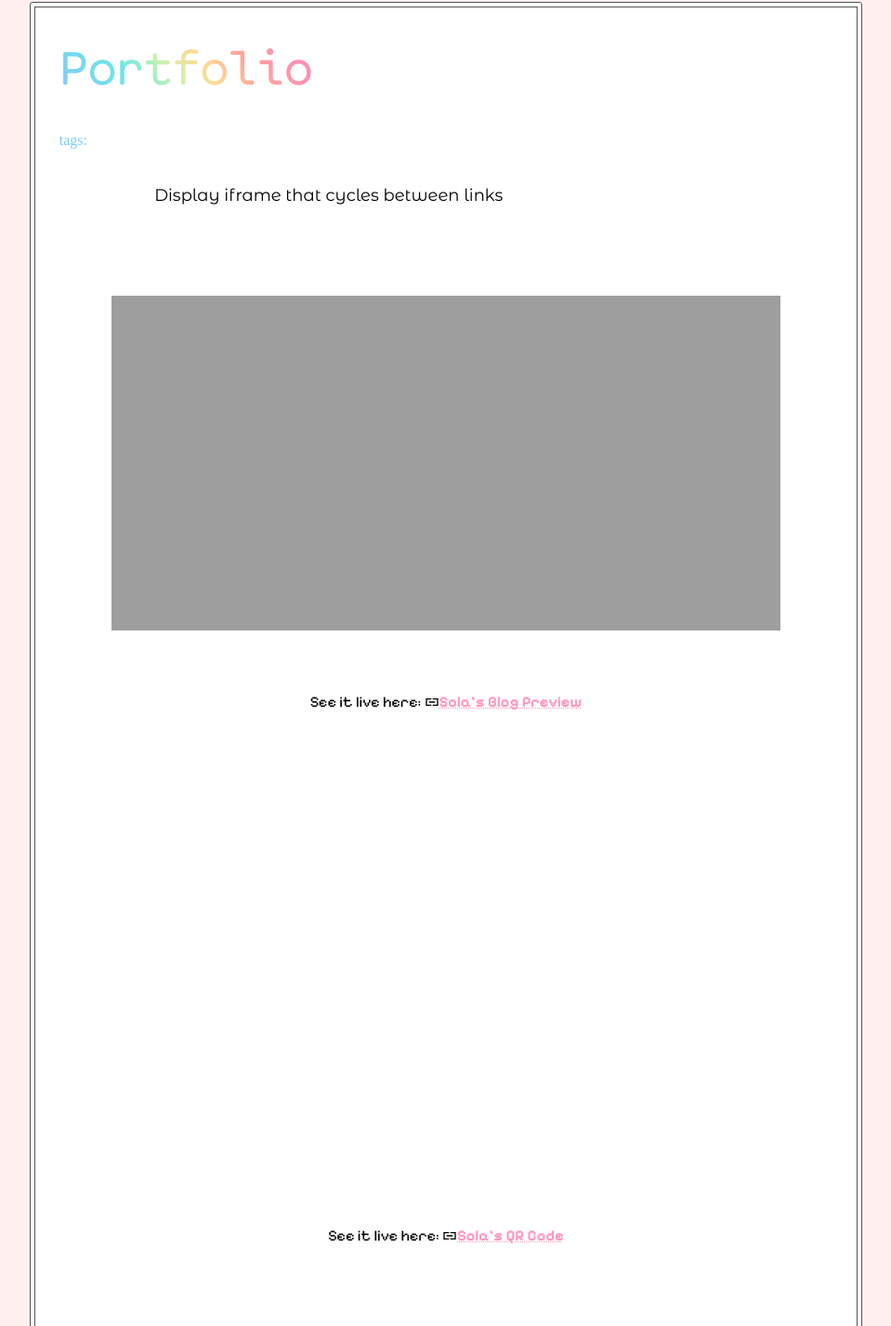
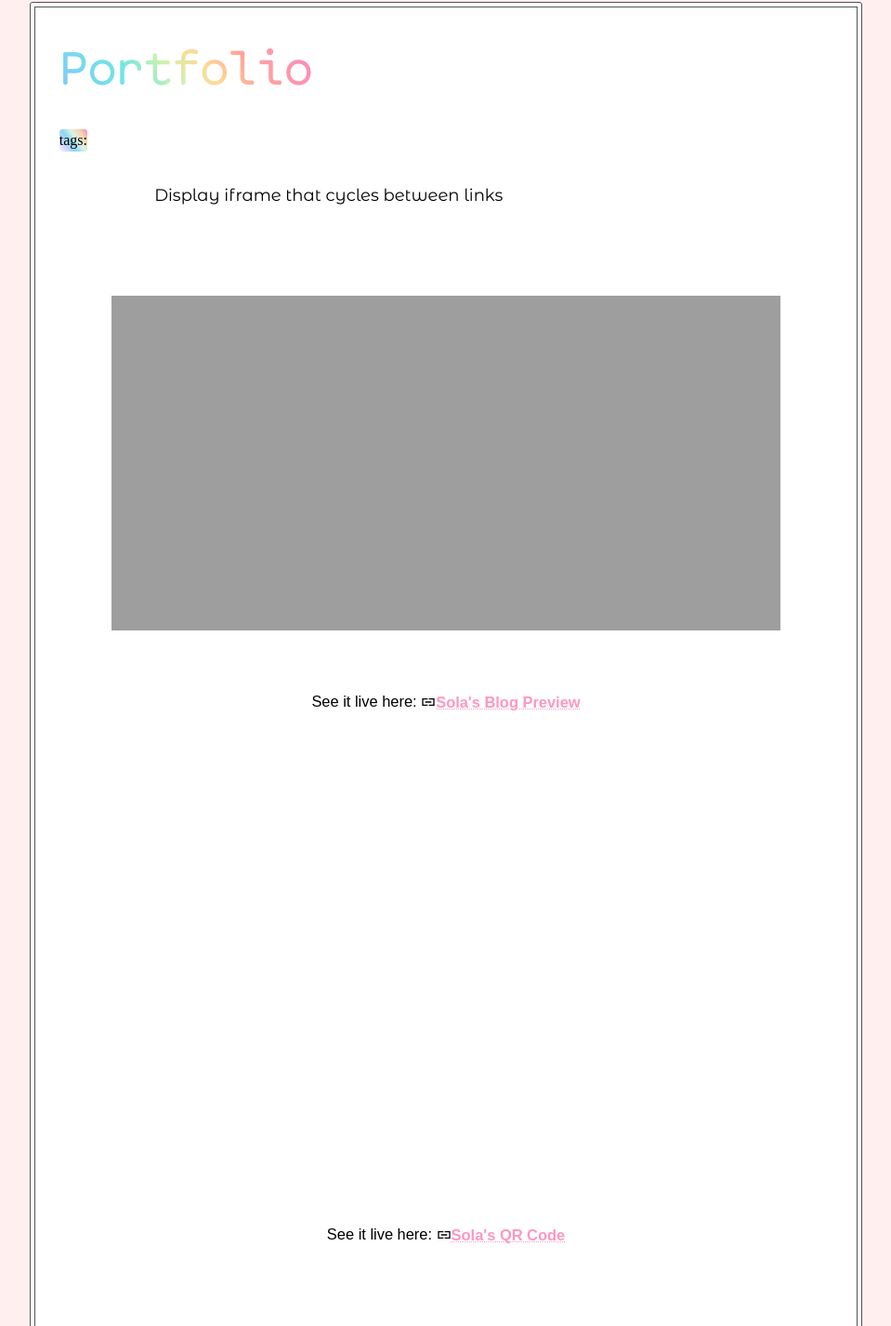
Before and after one commit to sola-fairy/sola-fairy.garden, a Jekyll site: the page built from _docs/portfolio.md, in a window 1280 px wide. Shown: the part 232-1658 px from the top of the page at 93% size, without its empty margins (160-1119 px from the left). Built offline with Jekyll 4.4.1, drawn with Linux system fonts in a browser that asks for light colours; some web fonts are replaced.

Commit message:
styling tags

```diff
--- a/assets/style.css
+++ b/assets/style.css
@@ -386,11 +386,11 @@ article {
   }
 
   .tags {
-    background-image: var(--rainbow);
-    -webkit-background-clip: text !important;
-    background-clip: text !important;
-    -webkit-text-fill-color: transparent;
+    background-image: var(--gradient);
     font-family: "Cartograph Regular Italic", serif;
+    width: fit-content;
+    border-radius: 3px;
+    color: var(--black);
   }
 }
 
@@ -422,7 +422,7 @@ sup {
 
 figcaption {
   font-size: var(--size-step--1);
-  font-family: "Pixelify Sans", sans-serif;
+  font-family: "Cartograph Thin Italic", sans-serif;
   top: calc(-2rem - 30px);
   position: relative;
   margin-left: auto;
```
